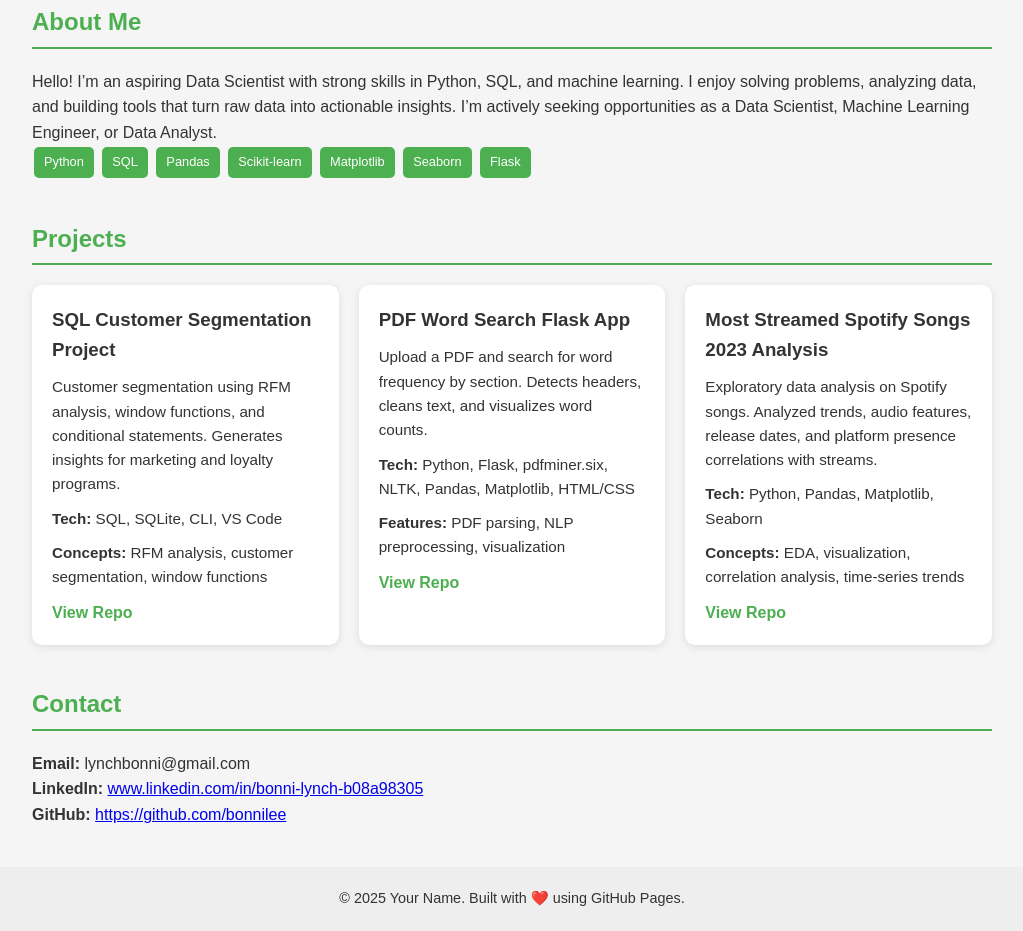
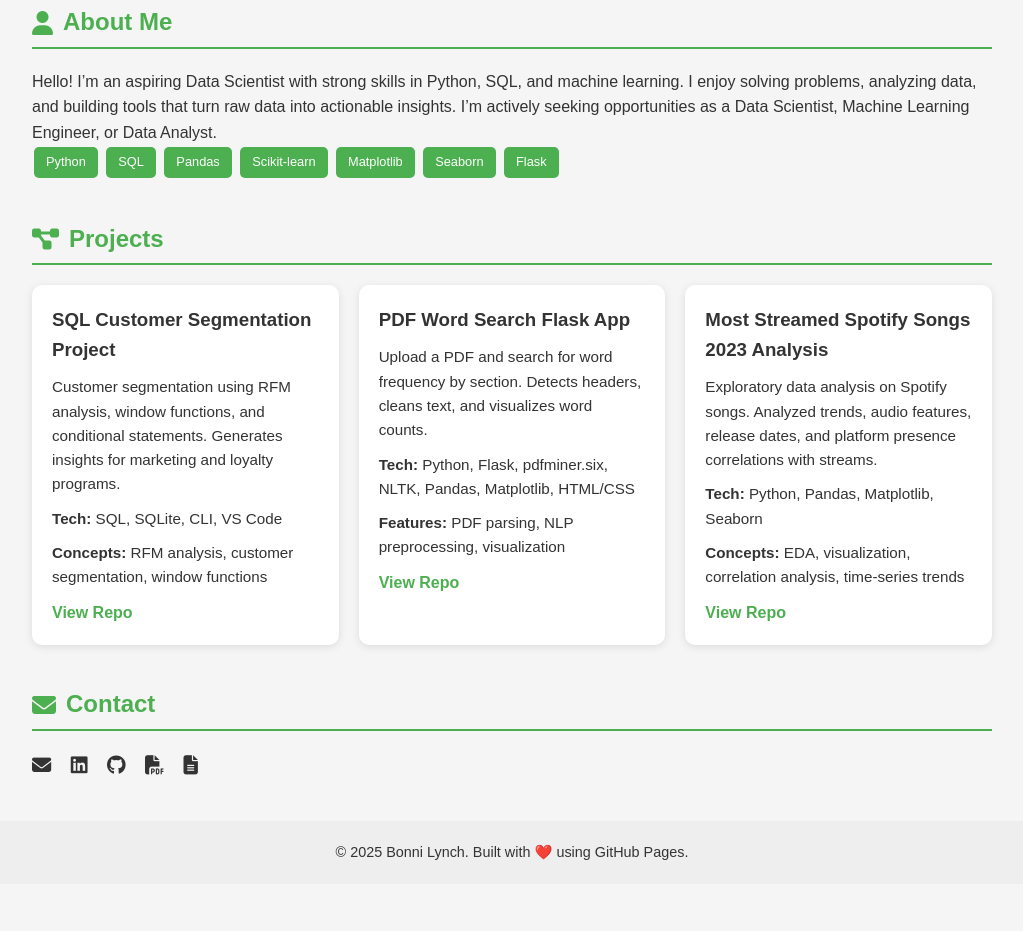
Before and after one commit to bonnilee/bonnilee.github.io, a plain HTML site: page index.html in a window 1280 px wide. Shown: the part 317-1248 px from the top of the page, without its empty margins (128-1151 px from the left). After the commit the page ends 1201 px from the top, so only its background shows below. Drawn offline with Linux system fonts and the light colour scheme.

Commit message:
Update title and enhance contact section in HTML

```diff
--- a/index.html
+++ b/index.html
@@ -3,42 +3,39 @@
 <head>
   <meta charset="UTF-8">
   <meta name="viewport" content="width=device-width, initial-scale=1.0">
-  <title>Data Science Portfolio</title>
+  <title>Bonni Lynch | Data Science Portfolio</title>
+  <link rel="stylesheet" href="https://cdnjs.cloudflare.com/ajax/libs/font-awesome/6.5.0/css/all.min.css">
   <style>
-    /* Reset & base */
     * { box-sizing: border-box; margin: 0; padding: 0; }
-    body { font-family: Arial, sans-serif; line-height: 1.6; background: #f5f5f5; color: #333; }
-
-    /* Header */
+    body { font-family: Arial, sans-serif; background: #f5f5f5; color: #333; line-height: 1.6; }
     header { background: #4CAF50; color: white; padding: 60px 20px; text-align: center; }
     header h1 { font-size: 2.5em; margin-bottom: 10px; }
     header p { font-size: 1.2em; }
 
-    /* Navigation */
     nav { background: #333; }
-    nav ul { display: flex; justify-content: center; list-style: none; }
+    nav ul { display: flex; justify-content: center; list-style: none; flex-wrap: wrap; }
     nav ul li { margin: 0 15px; }
     nav ul li a { color: white; text-decoration: none; padding: 15px 0; display: block; }
     nav ul li a:hover { color: #4CAF50; }
 
-    /* Sections */
     section { max-width: 1000px; margin: 40px auto; padding: 0 20px; }
-    section h2 { color: #4CAF50; border-bottom: 2px solid #4CAF50; padding-bottom: 5px; margin-bottom: 20px; }
+    section h2 { color: #4CAF50; border-bottom: 2px solid #4CAF50; padding-bottom: 5px; margin-bottom: 20px; display: flex; align-items: center; }
+    section h2 i { margin-right: 10px; }
 
-    /* Projects grid */
     .projects { display: grid; grid-template-columns: repeat(auto-fit, minmax(300px, 1fr)); gap: 20px; }
-    .project-card { background: white; padding: 20px; border-radius: 10px; box-shadow: 0 2px 8px rgba(0,0,0,0.1); transition: transform 0.2s; }
-    .project-card:hover { transform: translateY(-5px); }
+    .project-card { background: #fff; padding: 20px; border-radius: 10px; box-shadow: 0 2px 8px rgba(0,0,0,0.1); transition: transform 0.3s, box-shadow 0.3s; }
+    .project-card:hover { transform: translateY(-5px); box-shadow: 0 5px 15px rgba(0,0,0,0.2); }
     .project-card h3 { margin-bottom: 10px; color: #333; }
     .project-card p { margin-bottom: 10px; font-size: 0.95em; }
     .project-card a { text-decoration: none; color: #4CAF50; font-weight: bold; }
     .project-card a:hover { text-decoration: underline; }
 
-    /* Footer */
+    .badge { display: inline-block; padding: 5px 12px; margin: 2px; background: #4CAF50; color: white; border-radius: 5px; font-size: 0.8em; }
+
+    .contact-icons a { margin-right: 15px; color: #333; font-size: 1.2em; transition: color 0.3s; }
+    .contact-icons a:hover { color: #4CAF50; }
+
     footer { text-align: center; padding: 20px; margin-top: 40px; background: #eee; font-size: 0.9em; }
-
-    /* Badges */
-    .badge { display: inline-block; padding: 5px 10px; margin: 2px; background: #4CAF50; color: white; border-radius: 5px; font-size: 0.8em; }
   </style>
 </head>
 <body>
@@ -57,7 +54,7 @@
 </nav>
 
 <section id="about">
-  <h2>About Me</h2>
+  <h2><i class="fas fa-user"></i>About Me</h2>
   <p>Hello! I’m an aspiring Data Scientist with strong skills in Python, SQL, and machine learning. I enjoy solving problems, analyzing data, and building tools that turn raw data into actionable insights. I’m actively seeking opportunities as a Data Scientist, Machine Learning Engineer, or Data Analyst.</p>
   <p>
     <span class="badge">Python</span>
@@ -71,7 +68,7 @@
 </section>
 
 <section id="projects">
-  <h2>Projects</h2>
+  <h2><i class="fas fa-project-diagram"></i>Projects</h2>
   <div class="projects">
 
     <div class="project-card">
@@ -79,7 +76,7 @@
       <p>Customer segmentation using RFM analysis, window functions, and conditional statements. Generates insights for marketing and loyalty programs.</p>
       <p><strong>Tech:</strong> SQL, SQLite, CLI, VS Code</p>
       <p><strong>Concepts:</strong> RFM analysis, customer segmentation, window functions</p>
-      <a href="#">View Repo</a>
+      <a href="https://github.com/bonnilee/sql-customer-segmentation" target="_blank">View Repo</a>
     </div>
 
     <div class="project-card">
@@ -87,7 +84,7 @@
       <p>Upload a PDF and search for word frequency by section. Detects headers, cleans text, and visualizes word counts.</p>
       <p><strong>Tech:</strong> Python, Flask, pdfminer.six, NLTK, Pandas, Matplotlib, HTML/CSS</p>
       <p><strong>Features:</strong> PDF parsing, NLP preprocessing, visualization</p>
-      <a href="#">View Repo</a>
+      <a href="https://github.com/bonnilee/pdf-word-search-flask" target="_blank">View Repo</a>
     </div>
 
     <div class="project-card">
@@ -95,21 +92,25 @@
       <p>Exploratory data analysis on Spotify songs. Analyzed trends, audio features, release dates, and platform presence correlations with streams.</p>
       <p><strong>Tech:</strong> Python, Pandas, Matplotlib, Seaborn</p>
       <p><strong>Concepts:</strong> EDA, visualization, correlation analysis, time-series trends</p>
-      <a href="#">View Repo</a>
+      <a href="https://github.com/bonnilee/spotify-2023-analysis" target="_blank">View Repo</a>
     </div>
 
   </div>
 </section>
 
 <section id="contact">
-  <h2>Contact</h2>
-  <p><strong>Email:</strong> lynchbonni@gmail.com</p>
-  <p><strong>LinkedIn:</strong> <a href="#">www.linkedin.com/in/bonni-lynch-b08a98305</a></p>
-  <p><strong>GitHub:</strong> <a href="#">https://github.com/bonnilee</a></p>
+  <h2><i class="fas fa-envelope"></i>Contact</h2>
+  <div class="contact-icons">
+    <a href="mailto:lynchbonni@gmail.com" target="_blank" title="Email"><i class="fas fa-envelope"></i></a>
+    <a href="https://www.linkedin.com/in/bonni-lynch-b08a98305" target="_blank" title="LinkedIn"><i class="fab fa-linkedin"></i></a>
+    <a href="https://github.com/bonnilee" target="_blank" title="GitHub"><i class="fab fa-github"></i></a>
+    <a href="https://github.com/bonnilee/career-artifacts/raw/main/Bonni_Lynch.resume.pdf" target="_blank" title="Resume"><i class="fas fa-file-pdf"></i></a>
+    <a href="https://github.com/bonnilee/career-artifacts/raw/main/Bonni.Lynch.cover_letter.pdf" target="_blank" title="Cover Letter"><i class="fas fa-file-alt"></i></a>
+  </div>
 </section>
 
 <footer>
-  &copy; 2025 Your Name. Built with ❤️ using GitHub Pages.
+  &copy; 2025 Bonni Lynch. Built with ❤️ using GitHub Pages.
 </footer>
 
 </body>
```
